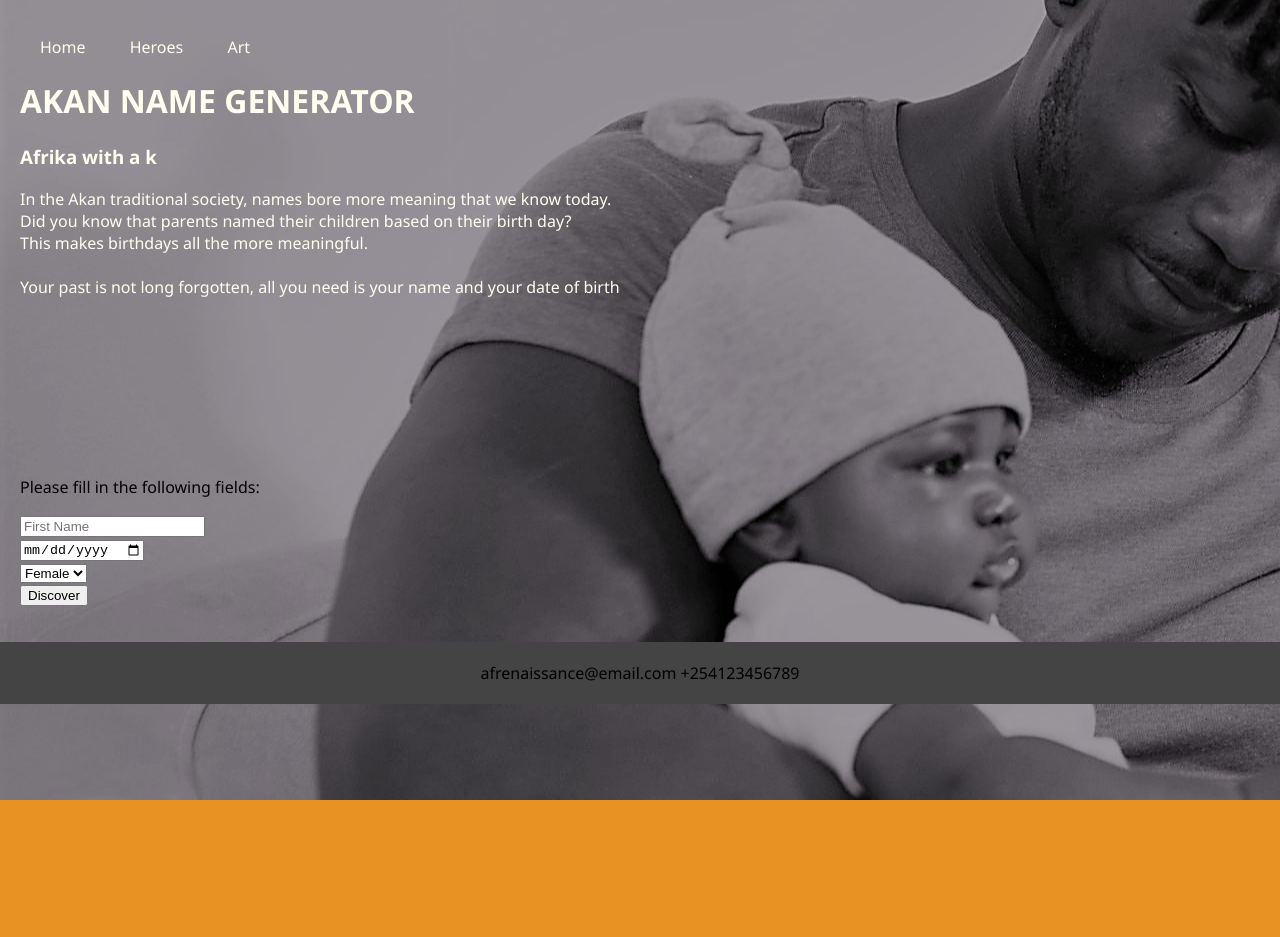
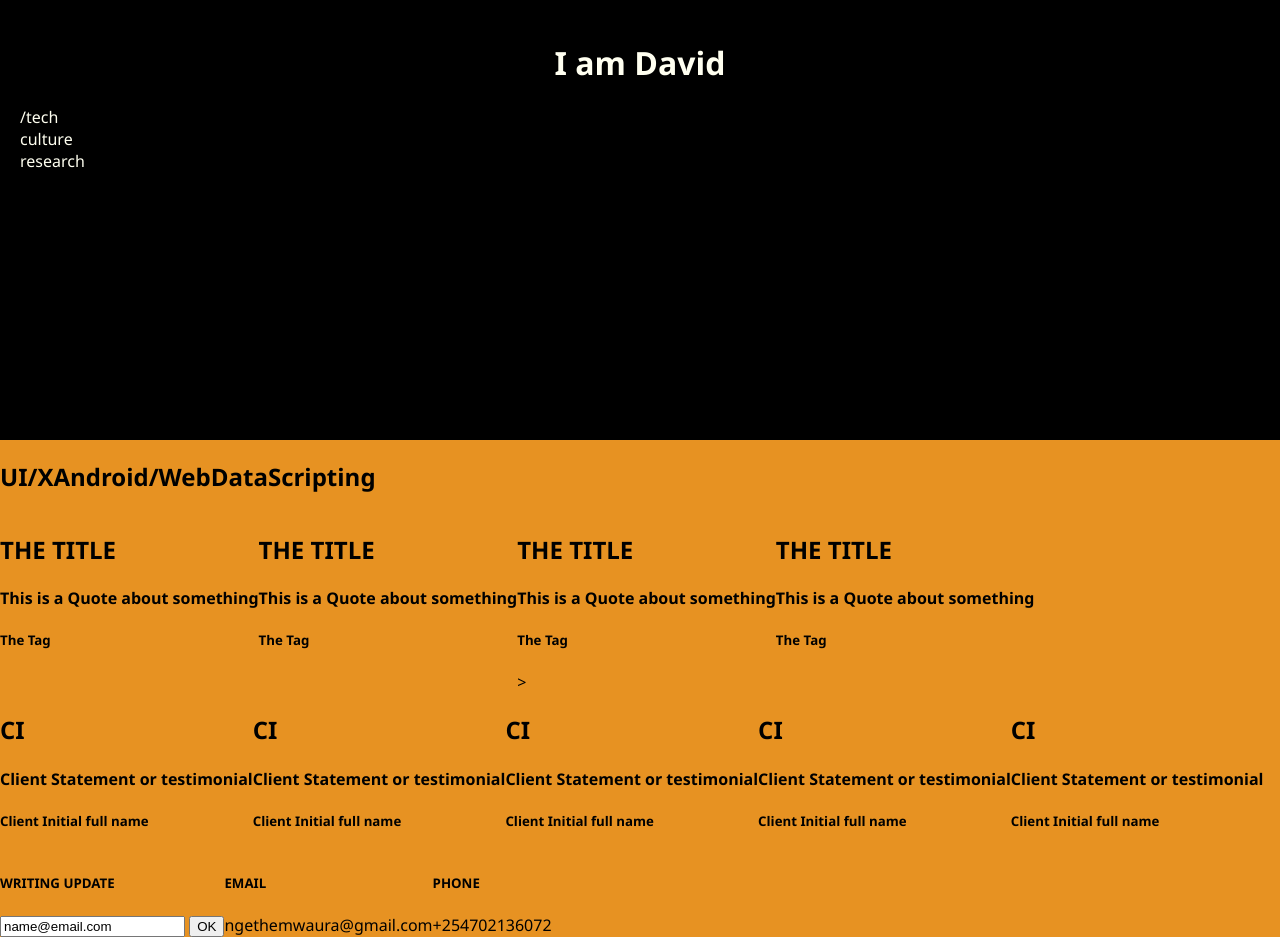
Before and after one commit to ngethemwaura/ngethemwaura.github.io, a plain HTML site: page index.html in a window 1280 px wide. Before the commit the page ends 800 px from the top, so only its background shows below. Drawn offline with Linux system fonts and the light colour scheme.

Commit message:
Changed layout

```diff
--- a/index.html
+++ b/index.html
@@ -5,69 +5,114 @@
     <meta charset="UTF-8">
     <meta name="viewport" content="width=device-width, initial-scale=1.0">
     <link rel="stylesheet" href="styles\style.css">
-    <title>AKAN Names Generator</title>
+    <title>VINCERO</title>
 </head>
 
 <body>
     <header>
-        <ul id="headernavlist">
-            <li>Home</li>
-            <li>Heroes</li>
-            <li>Art</li>
-        </ul>
-        <h1 id="title">AKAN NAME GENERATOR</h1>
-        <h3 id="subtitle">Afrika with a k</h3>
 
-        <section class="introsection">
-            <p>In the Akan traditional society, names bore more meaning that we know today.
-                <br>
-                Did you know that parents named their children based on their birth day?
-                <br>
-                This makes birthdays all the more meaningful.
-                <br>
-                <br>
-                Your past is not long forgotten, all you need is your name and your date of birth
-        </section>
+        <h1>I am <span id="headskills">David</span></h1>
+        <div class="header-options-wrapper">
+            <div class="options-wrapper">
+                <div class="header-option" id="techtopic">/tech</div>
+                <div class="header-option" id="culturetopic">culture</div>
+                <div class="header-option" id="researchtopic">research</div>
+            </div>
+        </div>
 
     </header>
 
-    <!-- <section class="introsection">
-        <p>In the Akan traditional society, names bore more meaning that we know today.
-            <br>
-            Did you know that parents named their children based on their birth day?
-            <br>
-            This makes birthdays all the more meaningful.
-            <br>
-            <br>
-            Your past is not long forgotten, all you need is your name and your date of birth
-        </p> -->
-    <section class="inputsection">
-        <p> <strong></strong> Please fill in the following fields:</p>
-        <input id="first-name" type="text" name="firstname" placeholder="First Name">
-        <br>
-        <input id="date-of-birth" type="date" name="dateofbirth">
-        <br>
-        <select name="gender" id="gender">
-            <option value="Male">Female</option>
-            <option value="Female">Male</option>
-        </select>
-        <br>
-        <input id="name-button" type="button" value="Discover">
-        <div id="outputdiv">
-            <p id="output">
-                <!-- Output comes here-->
-            </p>
+    <section>
+        <div class = "featuredprojects">
+                <div class="scrolling-wrapper">
+                    <div class=""></div>
+                    <div class="card">
+                        <h2>UI/X</h2>
+                    </div>
+                    <div class="card">
+                        <h2>Android/Web</h2>
+                    </div>
+                    <div class="card">
+                        <h2>Data</h2>
+                    </div>
+                    <div class="card">
+                        <h2>Scripting</h2>
+                    </div>
+                </div>
+        </div>
+
+        <div class="blogupdates">
+            <div class="scrolling-wrapper">
+                <div class=""></div>
+                <div class="blog-card">
+                    <h2>THE TITLE</h2>
+                    <h4>This is a Quote about something</h4>
+                    <h5>The Tag</h5>
+                </div>
+                <div class="wide-card">
+                    <h2>THE TITLE</h2>
+                    <h4>This is a Quote about something</h4>
+                    <h5>The Tag</h5>
+                </div>
+                <div class="wide-card">
+                    <h2>THE TITLE</h2>
+                    <h4>This is a Quote about something</h4>
+                    <h5>The Tag</h5>>
+                </div>
+                <div class="wide-card">
+                    <h2>THE TITLE</h2>
+                    <h4>This is a Quote about something</h4>
+                    <h5>The Tag</h5>
+                </div>
+            </div>
+        </div>
+        <div class="clients">
+            <div class="auto-scrolling-wrapper">
+                <div class=""></div>
+                <div class="client-card">
+                    <h2>CI</h2>
+                    <h4>Client Statement or testimonial</h4>
+                    <h5>Client Initial full name</h5>
+                </div>
+                <div class="client-card">
+                    <h2>CI</h2>
+                    <h4>Client Statement or testimonial</h4>
+                    <h5>Client Initial full name</h5>
+                </div>
+                <div class="client-card">
+                    <h2>CI</h2>
+                    <h4>Client Statement or testimonial</h4>
+                    <h5>Client Initial full name</h5>
+                </div>
+                <div class="client-card">
+                    <h2>CI</h2>
+                    <h4>Client Statement or testimonial</h4>
+                    <h5>Client Initial full name</h5>
+                </div>
+                <div class="client-card">
+                    <h2>CI</h2>
+                    <h4>Client Statement or testimonial</h4>
+                    <h5>Client Initial full name</h5>
+                </div>
+            </div>
         </div>
     </section>
-    <!-- </section> -->
 
-    <footer class="footersegment">
-        afrenaissance@email.com +254123456789
+    <footer>
+        <div>
+            <h5>WRITING UPDATE</h5>
+            <input id="subscription-email" type="text" value="name@email.com">
+            <input id="subscribe-button" type="button" value="OK">
+        </div>
+        <div>
+            <h5>EMAIL</h5>
+            ngethemwaura@gmail.com
+        </div>
+        <div>
+            <h5>PHONE</h5>
+            +254702136072
+        </div>
     </footer>
-
-
-
-    <script type="text/javascript" src="scripts\datascript.js"></script>
 
 </body>
 
--- a/styles/style.css
+++ b/styles/style.css
@@ -1,6 +1,5 @@
 body{
     background: rgb(231, 146, 34);
-    background-image: url("images/manandbaby.jpg");
     background-position: left;
     padding: 0;
     margin: 0;
@@ -9,49 +8,46 @@ body{
 
 header{
     background: black;
-    background-image: url("images/manandbaby.jpg");
-    background: transparent;
-    background-size: 100%;
-    background-position: center;
     height: 400px;
     margin: 0px;
     padding: 20px;
     color: ivory;
 }
 
-
-header ul{
-    margin-left: 20px;
-    padding: 0px;
-    list-style-type: none;
+header h1{
+    text-align:center ;
 }
 
-header li{
-    margin-right: 40px;
-    display: inline-block;
-
+.header-options-wrapper{
+    display: flex;
 }
 
-.introsection{
-    background:transparent;
-    padding: 0px;
+.options-wrapper{
+    columns: auto;
 }
 
 
-.inputsection{
-    background: ivory;
-     background: transparent;
-    padding: 20px;
+
+.scrolling-wrapper{
+    display: flex;
+    flex-wrap: nowrap;
+    overflow-x: auto;
 }
 
-.footersegment{
-    background: rgb(68, 68, 68);
-    padding: 20px;
-    text-align: center;
+.auto-scrolling-wrapper{
+    display: flex;
+    flex-wrap: nowrap;
+    overflow-x: auto;
 }
 
-.footerlist{
+.card{
+    flex: 0 0 auto;
+}
+
+.wide-card{
+    flex: 0 0 auto;
+}
+
+footer{
     display: flex;
-    flex-direction: row;
-    list-style: none;
 }
```
